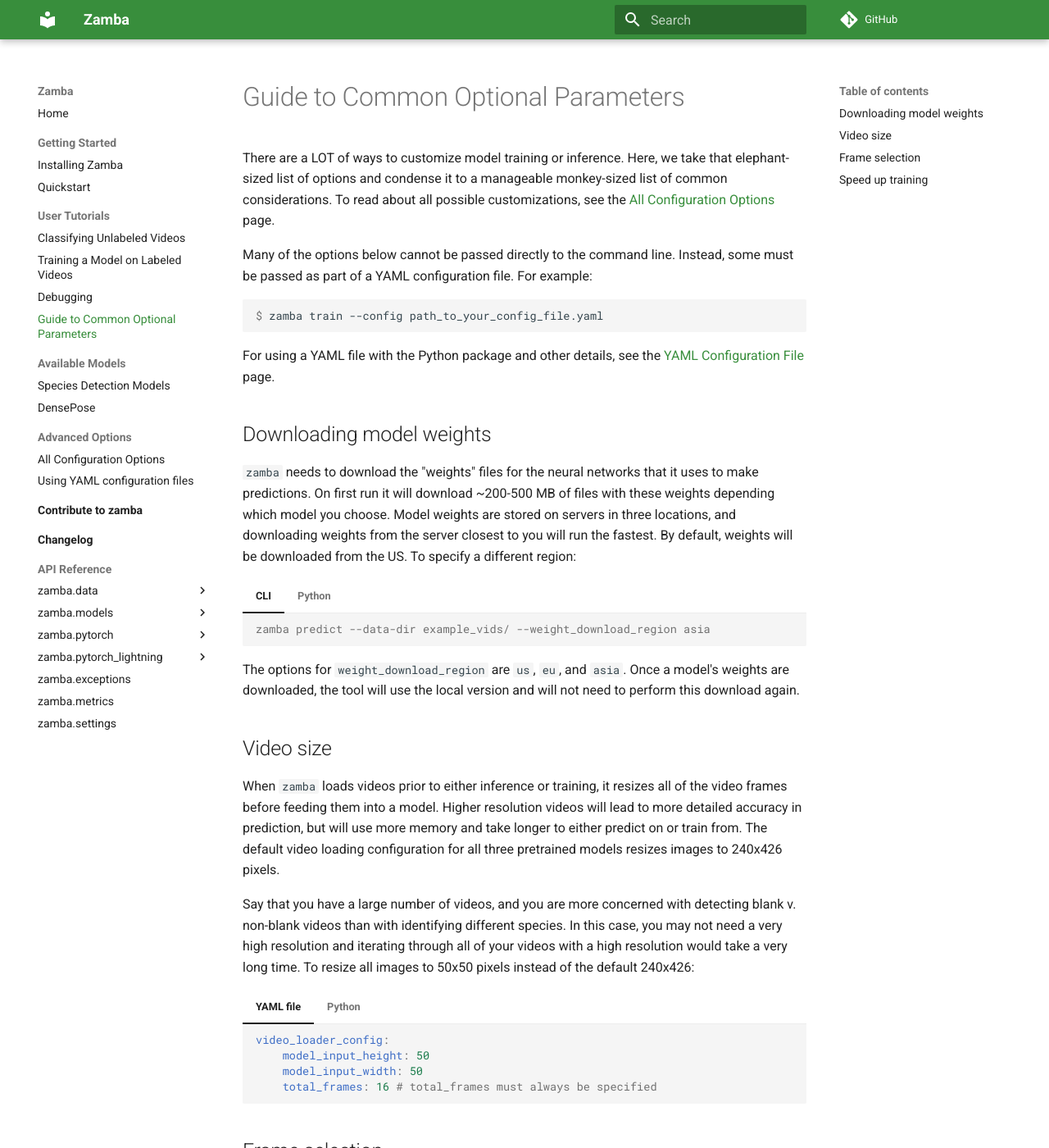
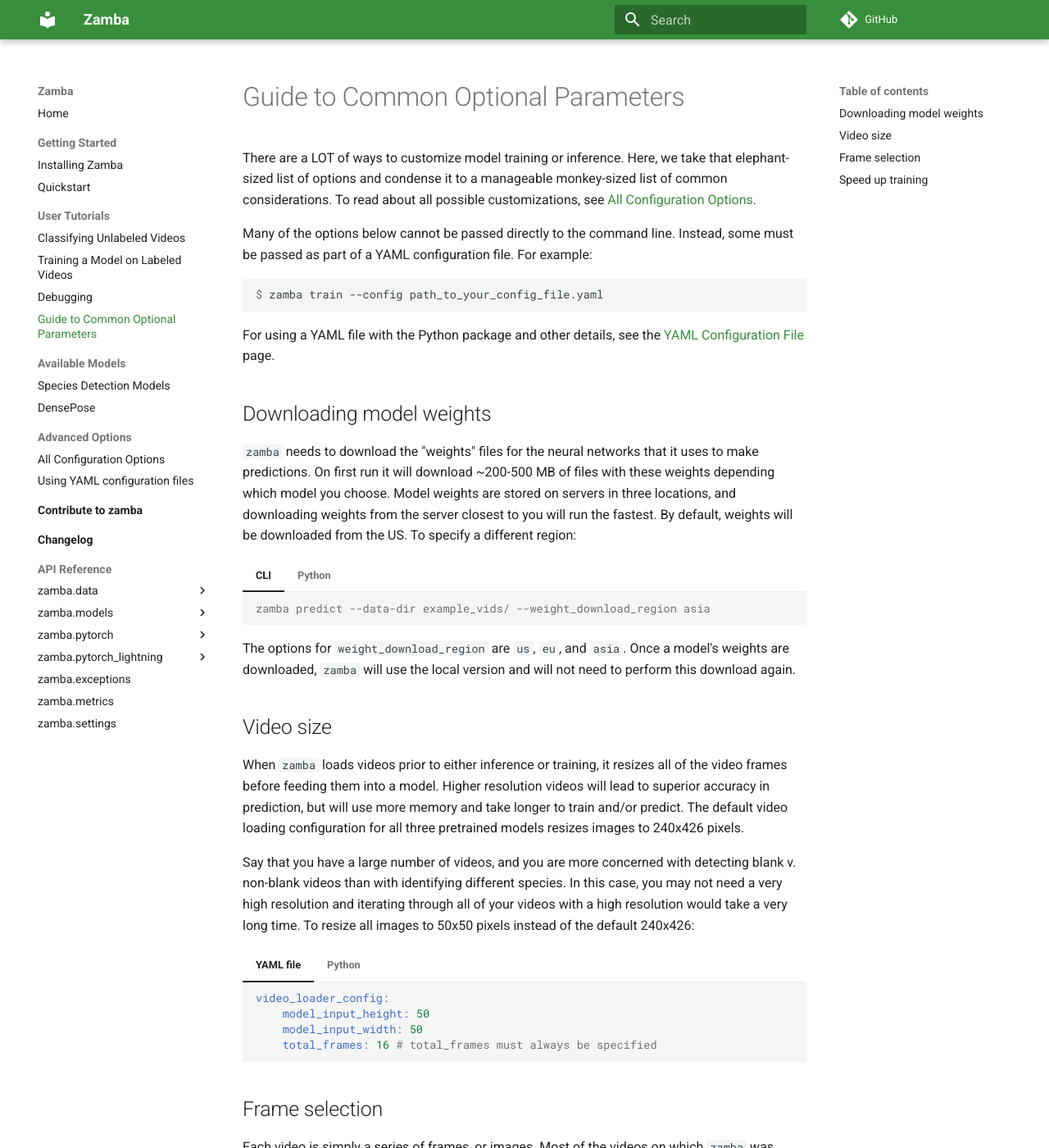
Before and after one commit to drivendataorg/zamba, an MkDocs documentation site: the page built from docs/docs/extra-options.md, in a window 1280 px wide and 1400 px high. Shown: the whole window at 82% size. Built offline with MkDocs 1.6.1 and Material for MkDocs 9.7.7, drawn with Linux system fonts in a browser that asks for light colours; comment, search, counter and statistics services are not loaded; the version menu is left out; some of the changed text lies outside the part shown.

Commit message:
extra options

````diff
--- a/docs/docs/extra-options.md
+++ b/docs/docs/extra-options.md
@@ -1,6 +1,6 @@
 # Guide to Common Optional Parameters
 
-There are a LOT of ways to customize model training or inference. Here, we take that elephant-sized list of options and condense it to a manageable monkey-sized list of common considerations. To read about all possible customizations, see the [All Configuration Options](configurations.md) page.
+There are a LOT of ways to customize model training or inference. Here, we take that elephant-sized list of options and condense it to a manageable monkey-sized list of common considerations. To read about all possible customizations, see [All Configuration Options](configurations.md).
 
 Many of the options below cannot be passed directly to the command line. Instead, some must be passed as part of a YAML configuration file. For example:
 
@@ -27,11 +27,11 @@
     )
     ```
 
-The options for `weight_download_region` are `us`, `eu`, and `asia`. Once a model's weights are downloaded, the tool will use the local version and will not need to perform this download again.
+The options for `weight_download_region` are `us`, `eu`, and `asia`. Once a model's weights are downloaded, `zamba` will use the local version and will not need to perform this download again.
 
 ## Video size
 
-When `zamba` loads videos prior to either inference or training, it resizes all of the video frames before feeding them into a model. Higher resolution videos will lead to more detailed accuracy in prediction, but will use more memory and take longer to either predict on or train from. The default video loading configuration for all three pretrained models resizes images to 240x426 pixels.
+When `zamba` loads videos prior to either inference or training, it resizes all of the video frames before feeding them into a model. Higher resolution videos will lead to superior accuracy in prediction, but will use more memory and take longer to train and/or predict. The default video loading configuration for all three pretrained models resizes images to 240x426 pixels.
 
 Say that you have a large number of videos, and you are more concerned with detecting blank v. non-blank videos than with identifying different species. In this case, you may not need a very high resolution and iterating through all of your videos with a high resolution would take a very long time. To resize all images to 50x50 pixels instead of the default 240x426:
 
@@ -46,14 +46,16 @@
     In Python, video resizing can be specified when `VideoLoaderConfig` is instantiated:
 
     ```python hl_lines="6 7 8"
+    from zamba.data.video import VideoLoaderConfig
+    from zamba.models.config import PredictConfig
     from zamba.models.model_manager import predict_model
-    from zamba.models.config import PredictConfig
-    from zamba.data.video import VideoLoaderConfig
 
     predict_config = PredictConfig(data_directory="example_vids/")
+
     video_loader_config = VideoLoaderConfig(
         model_input_height=50, model_input_width=50, total_frames=16
     ) # total_frames must always be specified
+
     predict_model(
         predict_config=predict_config, video_loader_config=video_loader_config
     )
@@ -63,7 +65,7 @@
 
 Each video is simply a series of frames, or images. Most of the videos on which `zamba` was trained had 30 frames per second. That means even just a 15-second video would contain 450 frames.
 
-The model only trains or generates prediction based on a subset of the frames in a video, because using every frame would be far too computationally intensive. There are a number of different ways to select frames. For a full list of options, see the section on [Video loading arguments](configurations.md#video-loading-arguments). A few common approaches are explained below.
+All models only use a subset of the frames in a video, because using every frame would be far too computationally intensive. There are a number of different ways to select frames. For a full list of options, see the section on [Video loading arguments](configurations.md#video-loading-arguments). A few common approaches are explained below.
 
 ### Early bias
 
@@ -176,4 +178,4 @@
     ```
 
 
-And that's just the tip of the iceberg! See the [All Optional Arguments](configurations.md) page for more possibilities.
+And that's just the tip of the iceberg! See [All Configuration Options](configurations.md) page for more possibilities.
````
Also changed, not shown: docs/docs/configurations.md (+1 -1 lines).
